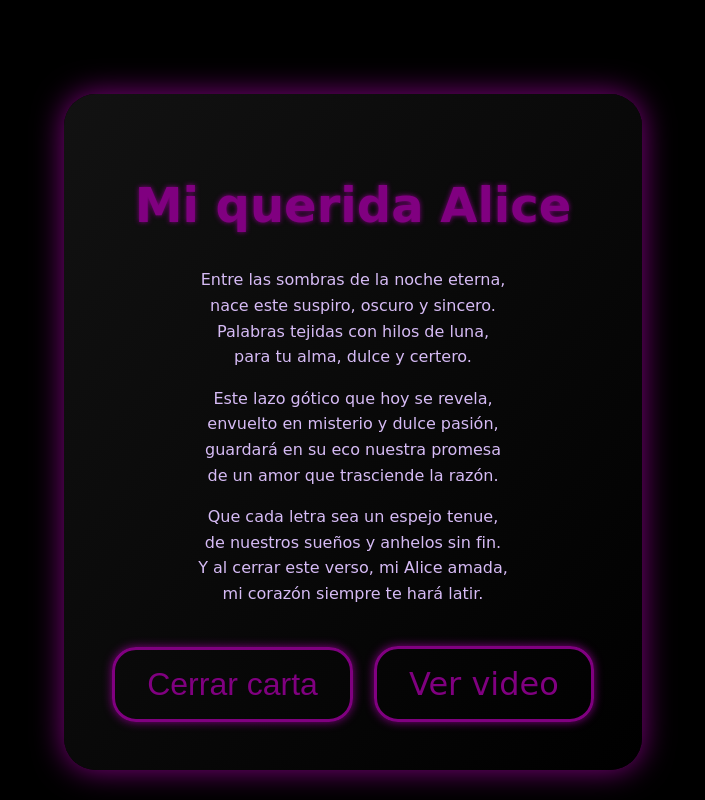
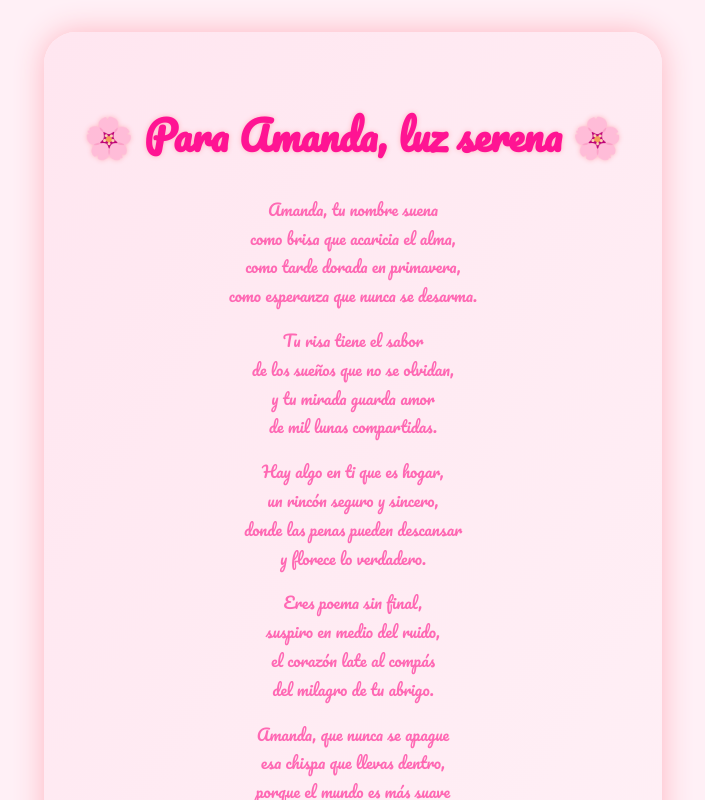
Before and after one commit to protepaul12/especial, a plain HTML site: page index.html in a window 1280 px wide. Both pictures are taken after a click on the button "Abrir carta 💌". Shown: the top 800 px of the page, without its empty margins (287-992 px from the left). Drawn offline with Linux system fonts and the light colour scheme; a web font is replaced by a local one.

Commit message:
Update index.html

```diff
--- a/index.html
+++ b/index.html
@@ -3,14 +3,14 @@
 <head>
   <meta charset="UTF-8" />
   <meta name="viewport" content="width=device-width, initial-scale=1.0" />
-  <title>Para Alice 💌</title>
-  <link href="https://fonts.googleapis.com/css2?family=UnifrakturCook:wght@700&display=swap" rel="stylesheet" />
+  <title>Para Amanda 🌸</title>
+  <link href="https://fonts.googleapis.com/css2?family=Pacifico&display=swap" rel="stylesheet" />
   <style>
     body {
       margin: 0;
-      background: black;
-      color: white;
-      font-family: 'UnifrakturCook', cursive, Arial, sans-serif;
+      background: #fff0f6;
+      color: #ff69b4;
+      font-family: 'Pacifico', cursive, Arial, sans-serif;
       display: flex;
       align-items: center;
       justify-content: center;
@@ -18,39 +18,39 @@
       padding: 2rem;
     }
     .boton, .enlace {
-      font-size: 2rem;
+      font-size: 1.8rem;
       padding: 1rem 2rem;
       border-radius: 1.5rem;
-      border: 3px solid purple;
-      background-color: transparent;
-      color: purple;
+      border: 3px solid #ffb6c1;
+      background-color: #fff;
+      color: #ff69b4;
       cursor: pointer;
-      box-shadow: 0 0 10px purple;
+      box-shadow: 0 0 10px #ffb6c1;
       text-align: center;
       text-decoration: none;
-      transition: transform 0.2s ease;
+      transition: transform 0.2s ease, box-shadow 0.3s;
       margin: 0.5rem;
     }
     .boton:hover, .enlace:hover {
       transform: scale(1.05);
-      box-shadow: 0 0 20px violet;
+      box-shadow: 0 0 20px #ffc0cb;
     }
     .carta {
-      background: linear-gradient(to bottom right, #121212, #000);
+      background: linear-gradient(to bottom right, #ffe6f0, #fff0f6);
       border-radius: 2rem;
       padding: 2.5rem;
       max-width: 600px;
-      box-shadow: 0 0 30px purple;
-      color: #d6bbf5;
-      line-height: 1.6;
+      box-shadow: 0 0 30px #ffb6c1;
+      color: #ff69b4;
+      line-height: 1.8;
       display: none;
       text-align: center;
     }
     h1 {
-      font-size: 3rem;
+      font-size: 2.5rem;
       margin-bottom: 1.5rem;
-      color: purple;
-      text-shadow: 0 0 5px purple;
+      color: #ff1493;
+      text-shadow: 0 0 5px #ffb6c1;
     }
   </style>
 </head>
@@ -59,24 +59,36 @@
   <button id="abrir" class="boton">Abrir carta 💌</button>
 
   <div id="carta" class="carta">
-    <h1>Mi querida Alice</h1>
+    <h1>🌸 Para Amanda, luz serena 🌸</h1>
     <p>
-      Entre las sombras de la noche eterna,<br />
-      nace este suspiro, oscuro y sincero.<br />
-      Palabras tejidas con hilos de luna,<br />
-      para tu alma, dulce y certero.
+      Amanda, tu nombre suena<br />
+      como brisa que acaricia el alma,<br />
+      como tarde dorada en primavera,<br />
+      como esperanza que nunca se desarma.
     </p>
     <p>
-      Este lazo gótico que hoy se revela,<br />
-      envuelto en misterio y dulce pasión,<br />
-      guardará en su eco nuestra promesa<br />
-      de un amor que trasciende la razón.
+      Tu risa tiene el sabor<br />
+      de los sueños que no se olvidan,<br />
+      y tu mirada guarda amor<br />
+      de mil lunas compartidas.
     </p>
     <p>
-      Que cada letra sea un espejo tenue,<br />
-      de nuestros sueños y anhelos sin fin.<br />
-      Y al cerrar este verso, mi Alice amada,<br />
-      mi corazón siempre te hará latir.
+      Hay algo en ti que es hogar,<br />
+      un rincón seguro y sincero,<br />
+      donde las penas pueden descansar<br />
+      y florece lo verdadero.
+    </p>
+    <p>
+      Eres poema sin final,<br />
+      suspiro en medio del ruido,<br />
+      el corazón late al compás<br />
+      del milagro de tu abrigo.
+    </p>
+    <p>
+      Amanda, que nunca se apague<br />
+      esa chispa que llevas dentro,<br />
+      porque el mundo es más suave<br />
+      cuando tú estás en el centro.
     </p>
     <div style="margin-top: 2rem;">
       <button id="cerrar" class="boton">Cerrar carta</button>
```
